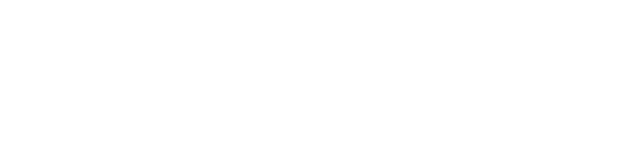
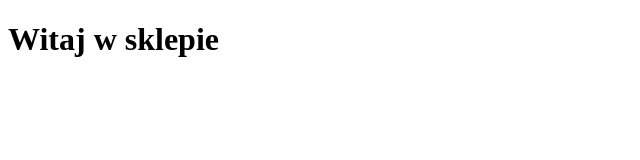
Before and after one commit to luknik360/sklep, a plain HTML site: page index.html in a window 1280 px wide. Shown: the whole page, without its empty margins (0-640 px from the left). Drawn offline with Linux system fonts and the light colour scheme.

Commit message:
Dodano nagłówek powitalny do index.html

```diff
--- a/index.html
+++ b/index.html
@@ -10,7 +10,7 @@
 </head>
 
 <body>
-
+    <h1>Witaj w sklepie</h1>
 </body>
 
 </html>
```
